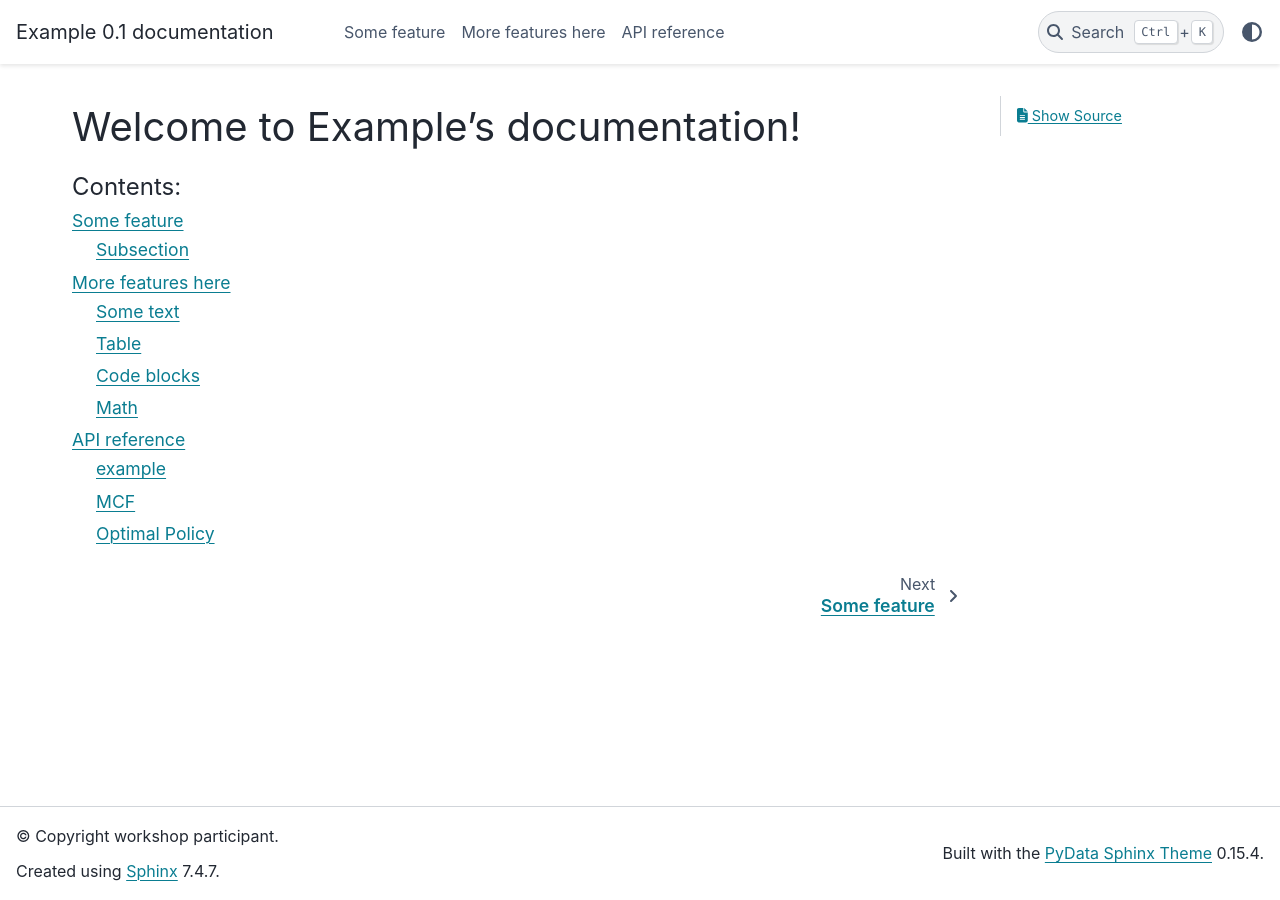
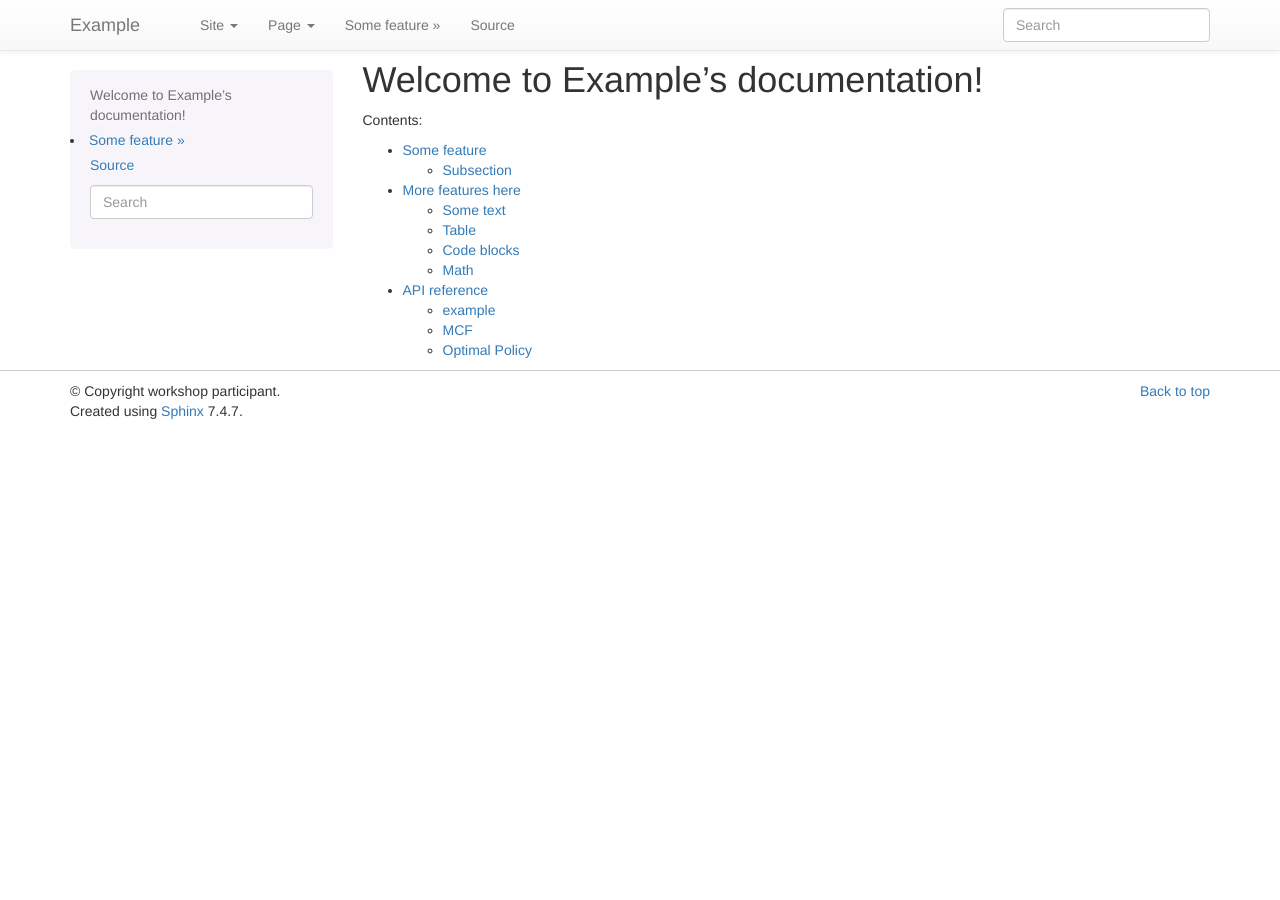
Before and after one commit to aparmendariz/anapaula_githubpages, a Sphinx documentation site: the page built from doc/index.rst, in a window 1280 px wide. Built offline with Sphinx 7.4.7, drawn with Linux system fonts in a browser that asks for light colours.

Commit message:
Update conf.py

```diff
--- a/doc/conf.py
+++ b/doc/conf.py
@@ -46,6 +46,8 @@ exclude_patterns = ['_build', 'Thumbs.db', '.DS_Store']
 # -- Options for HTML output -------------------------------------------------
 # https://www.sphinx-doc.org/en/master/usage/configuration.html#options-for-html-output
 
-html_theme = 'pydata_sphinx_theme'
+import sphinx_bootstrap_theme
+html_theme = 'bootstrap'
+html_theme_path = sphinx_bootstrap_theme.get_html_theme_path()
 
 html_static_path = ['_static']
```
